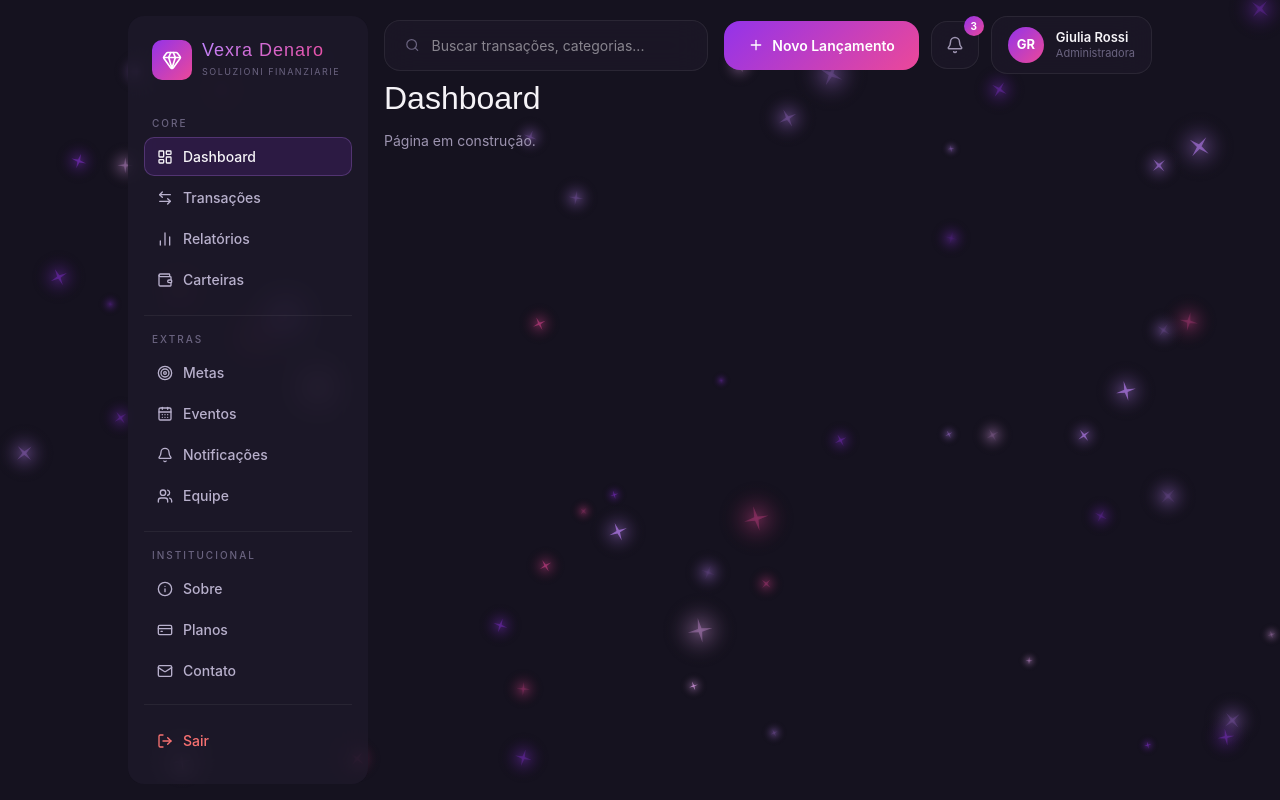
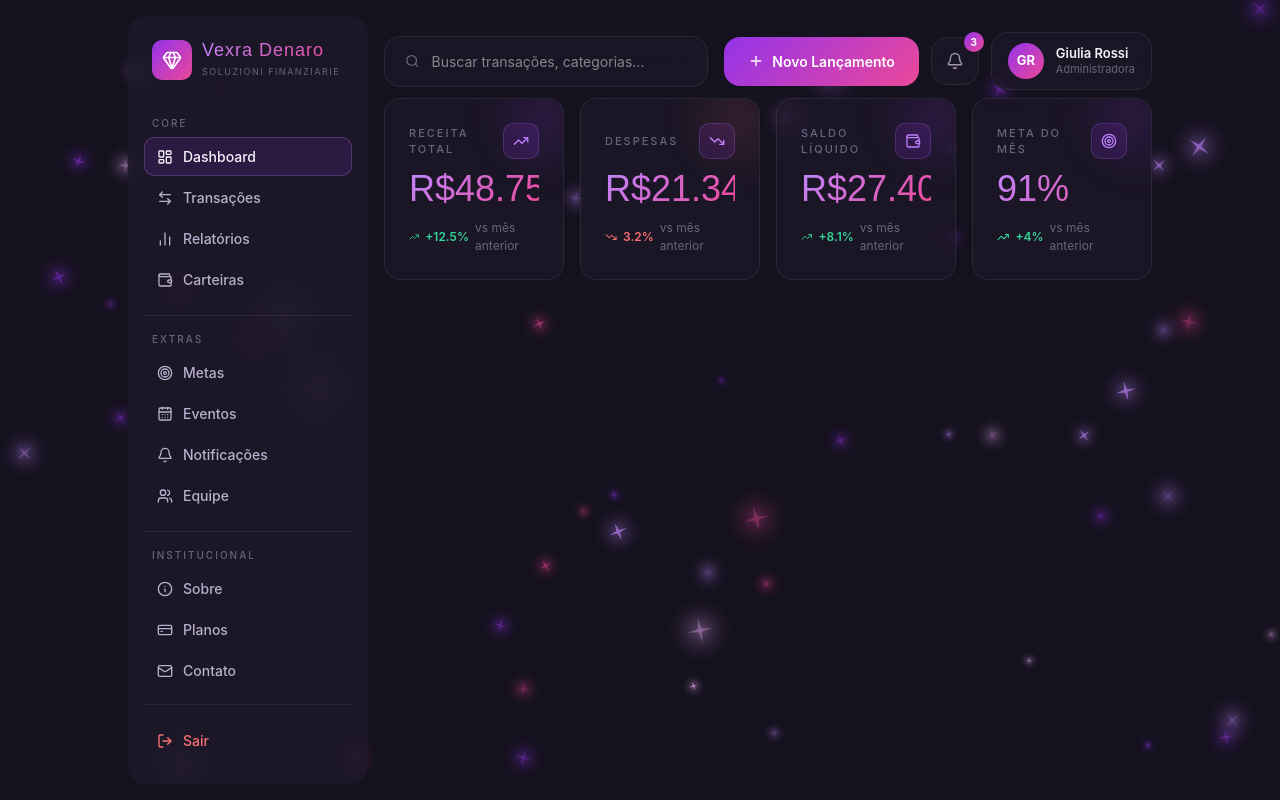
Before and after one commit to erikalaiane/finance-dashboard, a React (Vite) app: page / in a window 1280 px wide. Built offline with nearby package versions, Linux system fonts and the light colour scheme.

Commit message:
feat: add KPI cards to dashboard with mock data

```diff
--- a/src/assets/components/dashboard/KPICard.tsx
+++ b/src/assets/components/dashboard/KPICard.tsx
@@ -0,0 +1,128 @@
+import type { KPIData } from "../../types/index";
+import type { LucideIcon } from "lucide-react";
+import { TrendingUp, TrendingDown } from "lucide-react";
+
+interface KPICardProps extends KPIData {
+  icone: LucideIcon;
+}
+
+function formatarValor(valor: number, prefixo?: string, sufixo?: string): string {
+  const formatado = valor.toLocaleString("pt-BR", {
+    minimumFractionDigits: sufixo ? 0 : 2,
+    maximumFractionDigits: sufixo ? 0 : 2,
+  });
+  return `${prefixo ?? ""}${formatado}${sufixo ?? ""}`;
+}
+
+export function KPICard({ titulo, valor, variacao, positivo, prefixo, sufixo, icone: Icone }: KPICardProps) {
+  const corVariacao = positivo ? "#34D399" : "#F87171";
+
+  return (
+    <div
+      style={{
+        background: "rgba(30, 26, 43, 0.6)",
+        backdropFilter: "blur(16px)",
+        border: "1px solid rgba(255,255,255,0.07)",
+        borderRadius: "16px",
+        padding: "24px",
+        display: "flex",
+        flexDirection: "column",
+        gap: "12px",
+        position: "relative",
+        overflow: "hidden",
+      }}
+    >
+      {/* Glow de fundo decorativo */}
+      <div
+        style={{
+          position: "absolute",
+          top: "-20px",
+          right: "-20px",
+          width: "80px",
+          height: "80px",
+          borderRadius: "50%",
+          background: positivo
+            ? "rgba(147, 51, 234, 0.12)"
+            : "rgba(248, 113, 113, 0.10)",
+          filter: "blur(20px)",
+          pointerEvents: "none",
+        }}
+      />
+
+      {/* Topo: título + ícone */}
+      <div style={{ display: "flex", alignItems: "center", justifyContent: "space-between" }}>
+        <span
+          style={{
+            fontFamily: "'Inter', sans-serif",
+            fontSize: "11px",
+            fontWeight: 500,
+            letterSpacing: "2px",
+            textTransform: "uppercase",
+            color: "#6B6480",
+          }}
+        >
+          {titulo}
+        </span>
+
+        <div
+          style={{
+            width: "36px",
+            height: "36px",
+            borderRadius: "10px",
+            background: "rgba(147, 51, 234, 0.15)",
+            border: "1px solid rgba(192, 132, 252, 0.2)",
+            display: "flex",
+            alignItems: "center",
+            justifyContent: "center",
+            flexShrink: 0,
+          }}
+        >
+          <Icone size={16} color="#C084FC" />
+        </div>
+      </div>
+
+      {/* Valor principal */}
+      <div
+        style={{
+          fontFamily: "'Bebas Neue', sans-serif",
+          fontSize: "36px",
+          lineHeight: 1,
+          background: "linear-gradient(135deg, #C084FC, #EC4899)",
+          WebkitBackgroundClip: "text",
+          WebkitTextFillColor: "transparent",
+          backgroundClip: "text",
+        }}
+      >
+        {formatarValor(valor, prefixo, sufixo)}
+      </div>
+
+      {/* Variação */}
+      <div style={{ display: "flex", alignItems: "center", gap: "6px" }}>
+        {positivo ? (
+          <TrendingUp size={14} color={corVariacao} />
+        ) : (
+          <TrendingDown size={14} color={corVariacao} />
+        )}
+        <span
+          style={{
+            fontFamily: "'Inter', sans-serif",
+            fontSize: "12px",
+            fontWeight: 600,
+            color: corVariacao,
+          }}
+        >
+          {positivo ? "+" : ""}{variacao}%
+        </span>
+        <span
+          style={{
+            fontFamily: "'Inter', sans-serif",
+            fontSize: "12px",
+            color: "#6B6480",
+          }}
+        >
+          vs mês anterior
+        </span>
+      </div>
+    </div>
+  );
+}
--- a/src/assets/components/layout/RootLayout.tsx
+++ b/src/assets/components/layout/RootLayout.tsx
@@ -20,7 +20,7 @@ export function RootLayout() {
         zIndex: 1,
       }}>
         <Sidebar />
-    <main style={{ flex: 1, padding: "0 0 0 16px" }}>
+        <main style={{ flex: 1, padding: "16px 0 0 16px", display: "flex", flexDirection: "column" }}>
           <Navbar />
           <Outlet />
         </main>
--- a/src/assets/pages/Dashboard.tsx
+++ b/src/assets/pages/Dashboard.tsx
@@ -1,10 +1,19 @@
+import { KPICard } from "../components/dashboard/KPICard";
+import { kpis } from "../data/mock";
+import { TrendingUp, TrendingDown, Target, Wallet } from "lucide-react";
+import type { LucideIcon } from "lucide-react";
+
+const icones: LucideIcon[] = [TrendingUp, TrendingDown, Wallet, Target];
+
 export function Dashboard() {
   return (
-    <div style={{ color: "#F5F3F7", fontFamily: "'Inter', sans-serif" }}>
-      <h1 style={{ fontFamily: "'Bebas Neue', sans-serif", fontSize: "32px", marginBottom: "8px" }}>
-        Dashboard
-      </h1>
-      <p style={{ color: "#9D94B0", fontSize: "14px" }}>Página em construção.</p>
+    <div style={{ display: "flex", flexDirection: "column", gap: "24px", marginTop: "8px" }}>
+      {/* KPIs */}
+      <div style={{ display: "grid", gridTemplateColumns: "repeat(4, 1fr)", gap: "16px" }}>
+        {kpis.map((kpi, i) => (
+          <KPICard key={kpi.titulo} {...kpi} icone={icones[i]} />
+        ))}
+      </div>
     </div>
   );
 }
```
Lines whose indentation alone changed are shown as unchanged.
